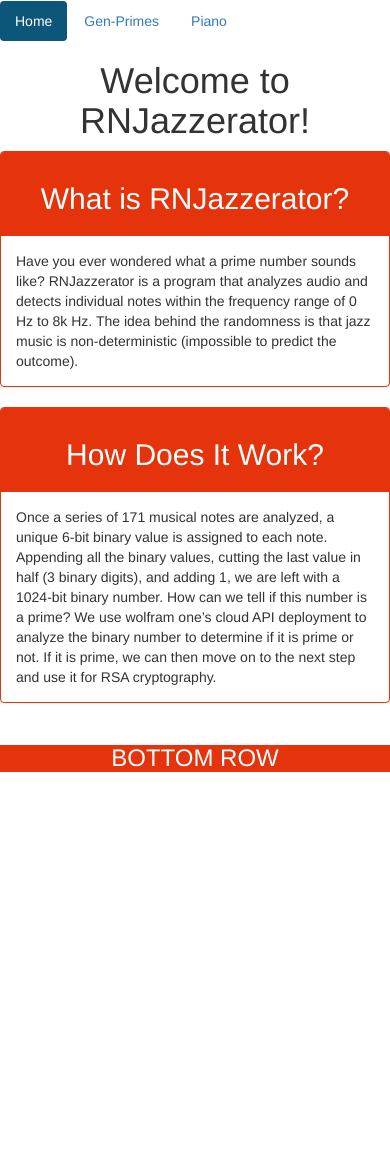
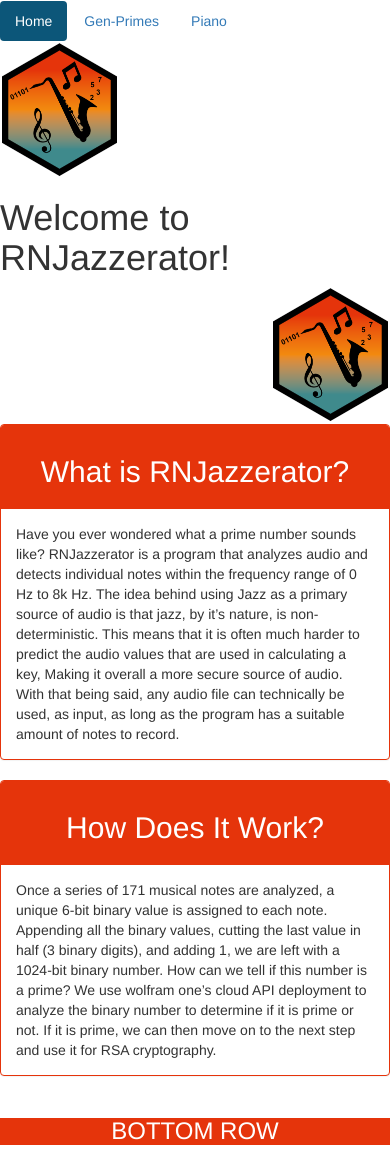
Before and after one commit to MostlyMaple/RNJazzerator, a Django app: page / in a window 390 px wide. Before the commit the page ends 772 px from the top, so only its background shows below. Run offline with Django 4.2, Linux system fonts and the light colour scheme; some libraries are stand-ins or nearby versions.

Commit message:
Merged Matt with Tyler v1

```diff
--- a/base/templates/home.html
+++ b/base/templates/home.html
@@ -19,12 +19,20 @@
                     <li role="presentation"><a href="{%url 'piano' %}">Piano</a></li>
                 </ul>
             </div>
-            <div class="col-am-3"></div>
+            <div class="col-sm-3"></div>
         </div>
 
         <!--Title Row-->
-        <div class="row text-center">
-            <h1>Welcome to RNJazzerator!</h1>
+        <div class="row">
+            <div class="col-sm-4">
+                <img src="../../static/images/RNJazzerator_logo.png" width="119" height="136" alt="RNJazzerator Logo" title="RNJazzerator Logo"/>
+            </div>
+            <div class="col-sm-4 text">
+                <h1>Welcome to RNJazzerator!</h1>
+            </div>
+            <div class="col-sm-4 text-right">
+                <img src="../../static/images/RNJazzerator_logo.png" width="119" height="136" alt="RNJazzerator Logo" title="RNJazzerator Logo"/>
+            </div>
         </div>
 
         <!--Info Row-->
@@ -36,7 +44,7 @@
                         <h2>What is RNJazzerator?</h2>
                     </div>
                     <div class="panel-body">
-                        Have you ever wondered what a prime number sounds like? RNJazzerator is a program that analyzes audio and detects individual notes within the frequency range of 0 Hz to 8k Hz. The idea behind the randomness is that jazz music is non-deterministic (impossible to predict the outcome).
+                        Have you ever wondered what a prime number sounds like? RNJazzerator is a program that analyzes audio and detects individual notes within the frequency range of 0 Hz to 8k Hz. The idea behind using Jazz as a primary source of audio is that jazz, by it’s nature, is non-deterministic. This means that it is often much harder to predict the audio values that are used in calculating a key, Making it overall a more secure source of audio. With that being said, any audio file can technically be used, as input, as long as the program has a suitable amount of notes to record.
                     </div>
                 </div>
             </div>
```
Also changed, not shown: base/templates/gen-primes.html (+14 -2 lines), base/templates/piano.html (+16 -1 lines), static/images/RNJazzerator_logo.png (added).
